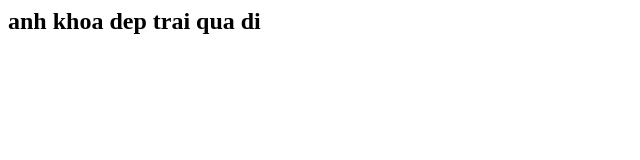
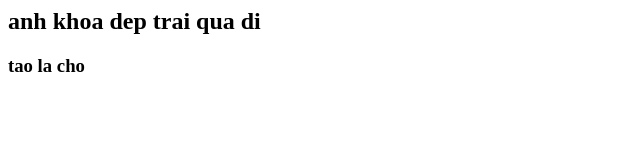
Before and after one commit to anhkhoa20062810/BWD, a plain HTML site: page index.html in a window 1280 px wide. Shown: the full height of the page, 0-640 px from the left. Drawn offline with Linux system fonts and the light colour scheme.

Commit message:
Update index.html
đang sửa lại nha

```diff
--- a/index.html
+++ b/index.html
@@ -1 +1,2 @@
 <h2>anh khoa dep trai qua di</h2>
+<h3>tao la cho</h3>
```
